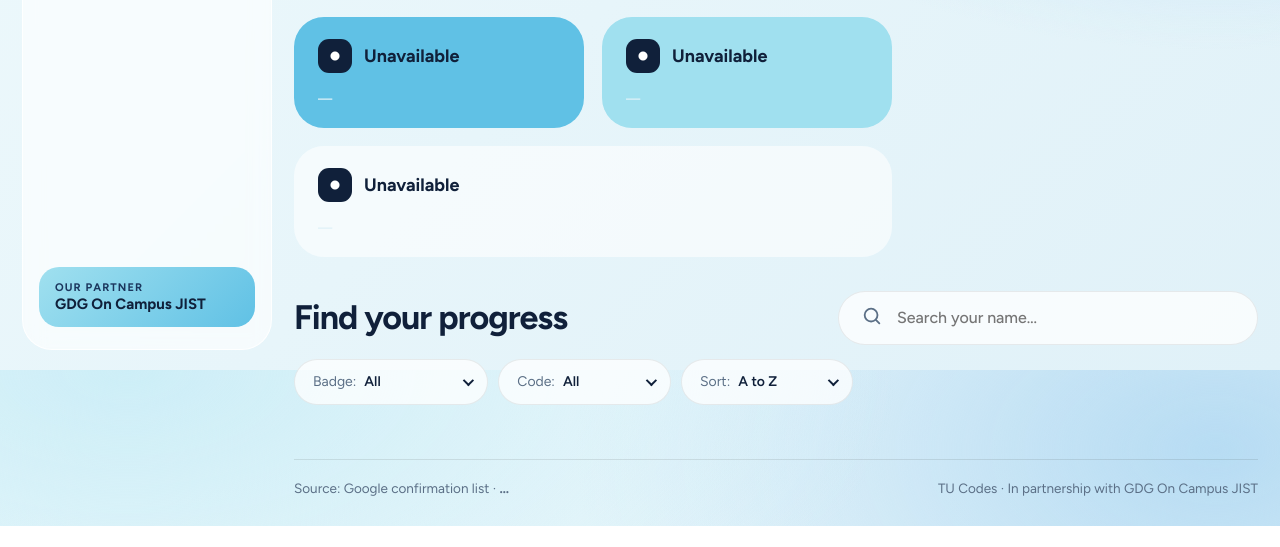
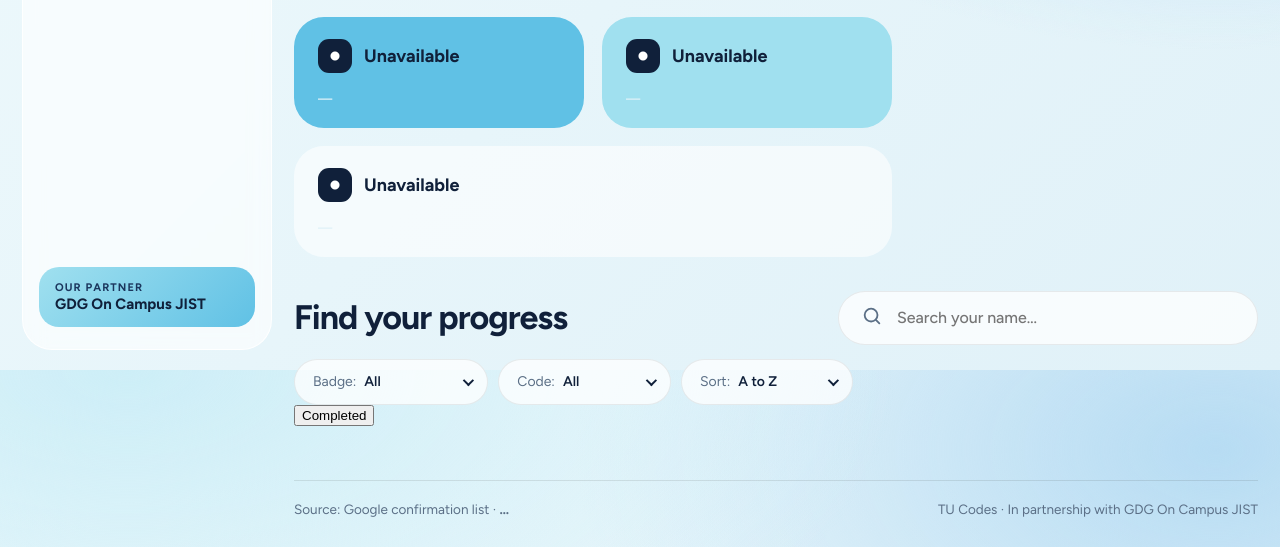
Before and after one commit to ezeehere/tu-codes-cloud-performance-report, a plain HTML site: page index.html in a window 1280 px wide. Shown: the part 430-977 px from the top of the page. Before the commit the page ends 956 px from the top, so only its background shows below. Drawn offline with Linux system fonts and the light colour scheme; no server answers.

Commit message:
Update index.html

```diff
--- a/index.html
+++ b/index.html
@@ -32,6 +32,7 @@
 <div class="sels"><label class="sel">Badge:<select id="fg"><option value="all">All</option><option value="gear">GEAR earned</option><option value="no">Not yet</option></select></label>
 <label class="sel">Code:<select id="fc"><option value="all">All</option><option value="red">Redeemed</option><option value="pend">Pending</option></select></label>
 <label class="sel">Sort:<select id="so"><option value="name">A to Z</option><option value="badges">Skill badges</option><option value="gear">GEAR first</option></select></label></div>
+<button class="cmp" id="fd" type="button" aria-pressed="false">Completed</button>
 <div class="cnt" id="cnt"></div><div class="grid" id="grid"></div></section>
 <footer><span>Source: Google confirmation list · <b id="asof">…</b></span><span>TU Codes · In partnership with GDG On Campus JIST</span></footer>
 </main></div>
```
